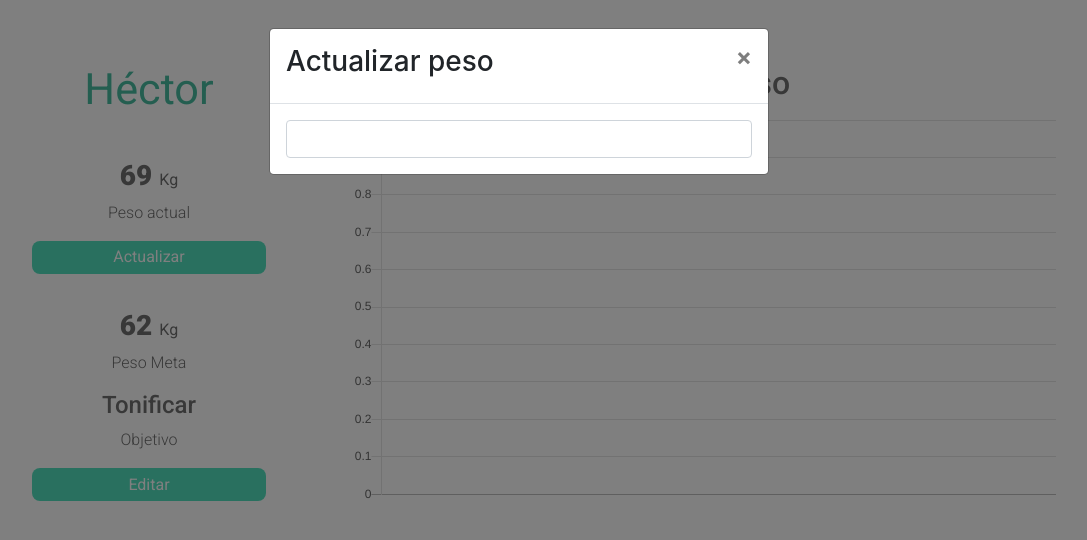
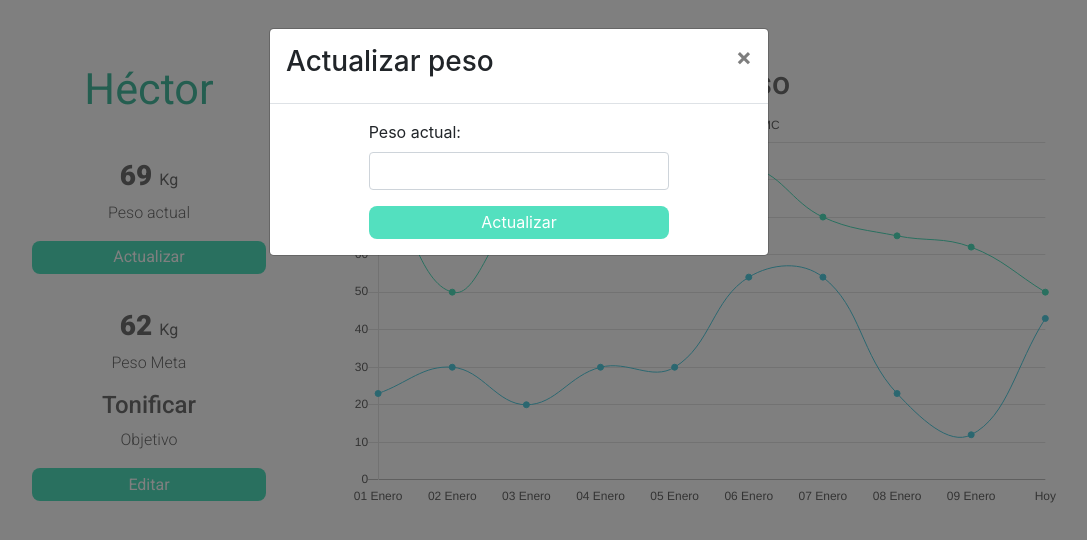
Before and after one commit to MattRomero/weighty, a Vue app in the folder client/: page /profile in a window 1280 px wide. Both pictures are taken after a click on the button "Actualizar". Shown: the top 540 px of the page, without its empty margins (121-1208 px from the left). Built offline with nearby package versions, Linux system fonts and the light colour scheme.

Commit message:
Modal form (#10)
* refactoring

* Fixes

```diff
--- a/client/src/components/Charts/LineChart.vue
+++ b/client/src/components/Charts/LineChart.vue
@@ -1,8 +1,11 @@
 <script>
-  import { Line } from 'vue-chartjs'
+  import { Line, mixins } from 'vue-chartjs'
+  const { reactiveProp } = mixins
+
 
   export default {
     extends: Line,
+    mixins: [reactiveProp],
     props: {
       chartData: {
         type: Object
--- a/client/src/components/profile/Profile.vue
+++ b/client/src/components/profile/Profile.vue
@@ -38,21 +38,28 @@ export default {
           datasets: [
             {
               label: 'Peso',
-              data: [85, 80, 74, 80, 72, 83, 70, 65, 62, 50],
+              data: [85, 50, 74, 80, 72, 83, 70, 65, 62, 50],
               fill: false,
               borderColor: '#53E0BF',
               backgroundColor: '#53E0BF',
+              borderWidth: 1
+            },
+            {
+              label: 'IMC',
+              data: [23, 30, 20, 30, 30, 54, 54,23, 12, 43],
+              fill: false,
+              borderColor: '#56cfe1',
+              backgroundColor: '#56cfe1',
               borderWidth: 1
             }
           ]
             }
         }
 
-
 }
 }
 </script>
 
 <style scoped>
-@import './Profile.css'
+@import './Profile.css';
 </style>
--- a/client/src/components/profile/profileCard/ProfileCard.css
+++ b/client/src/components/profile/profileCard/ProfileCard.css
@@ -3,7 +3,7 @@
   padding-top: 2.2rem;
 }
 .profile__card h2 {
-  color: #48BCA1;
+  color: #48bca1;
   font-size: 2.7rem;
   font-weight: 400;
 }
@@ -18,10 +18,14 @@
   font-size: 1rem;
   font-weight: 400;
 }
-.profile__card .profile__card-btn {
-  background-color: #53E0BF;
+.profile__card-btn {
+  background-color: #53e0bf;
   border: none;
   padding: 0.3rem 3rem;
   border-radius: 0.5rem;
   width: 100%;
 }
+.profile__card-btn:hover,
+.profile__card-btn:focus {
+  background-color: #48bca1;
+}
--- a/client/src/components/profile/profileCard/ProfileCard.vue
+++ b/client/src/components/profile/profileCard/ProfileCard.vue
@@ -18,13 +18,27 @@
     <template #modal-title>
         <h3>Actualizar peso</h3>
     </template>
-    <b-form-input type="number"></b-form-input>
+    <b-form v-on:submit.prevent="updateWeight">
+      <b-row>
+        <b-col cols=8 class='mx-auto'>
+          <b-form-group class='mx-auto' id="input-group-2" label="Peso actual:" label-for="input-2">
+            <b-form-input
+              id="input-2"
+              v-model="form.weight"
+            ></b-form-input>
+          </b-form-group>
+          <b-button @click="$bvModal.hide('update-modal')" type="submit" class='profile__card-btn'>Actualizar</b-button>
+        </b-col>
+      </b-row>
+    </b-form>
   </b-modal>
+
   <b-modal id="edit-modal" hide-footer>
     <template #modal-title>
         <h3>Editar datos</h3>
     </template>
     <b-form-input type="number"></b-form-input>
+      <b-button class='profile__card-btn'>Editar</b-button>
   </b-modal>
       <!--- Modals end -->
   </div>
@@ -33,11 +47,23 @@
 <script>
 export default {
     name: "ProfileCard",
+    data(){
+      return {
+        form: {
+          weigth: null
+        }
+      }
+    },
     props: {
     profileInfo: {
       type: Object
-    },
+    }
   },
+  methods: {
+    updateWeight(){
+      console.log(`${this.form.weight} es tu nuevo peso`)
+    }
+  }
 }
 </script>
 
```
